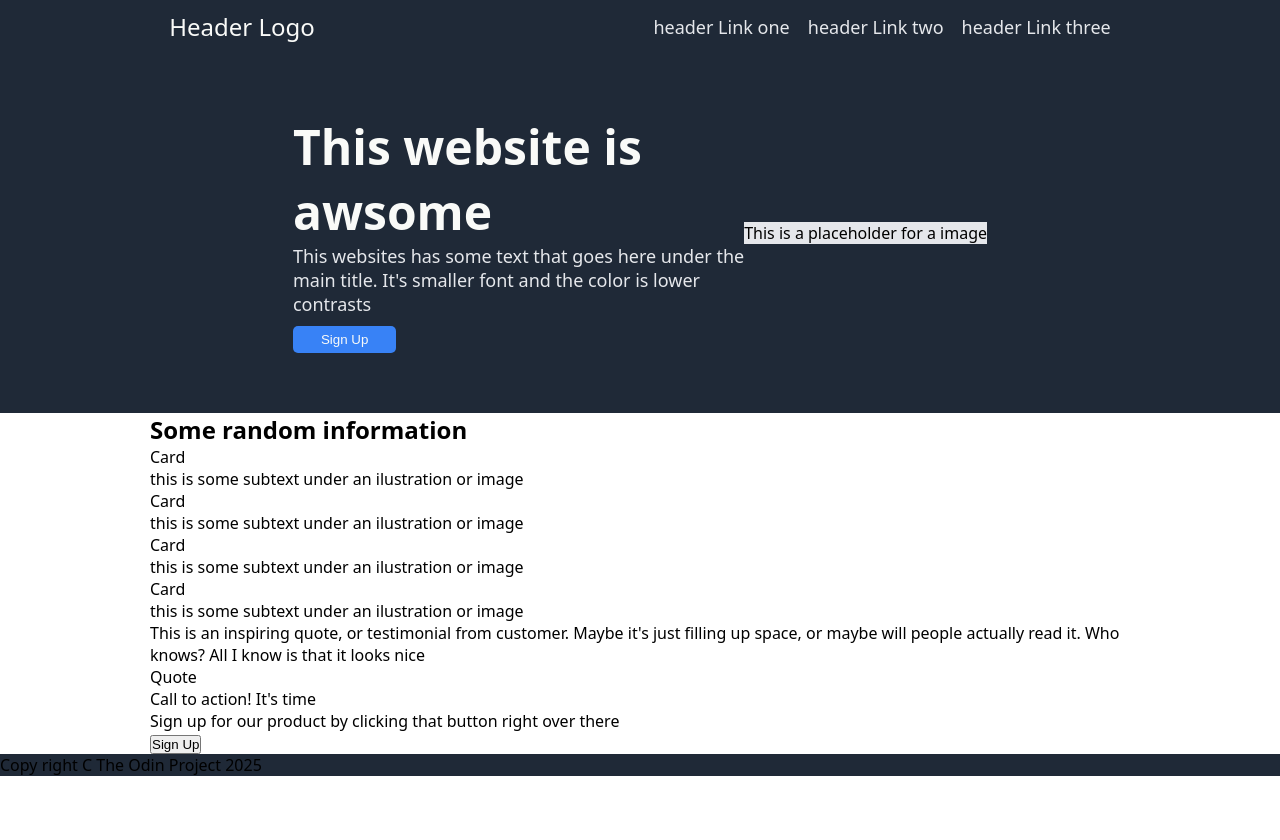
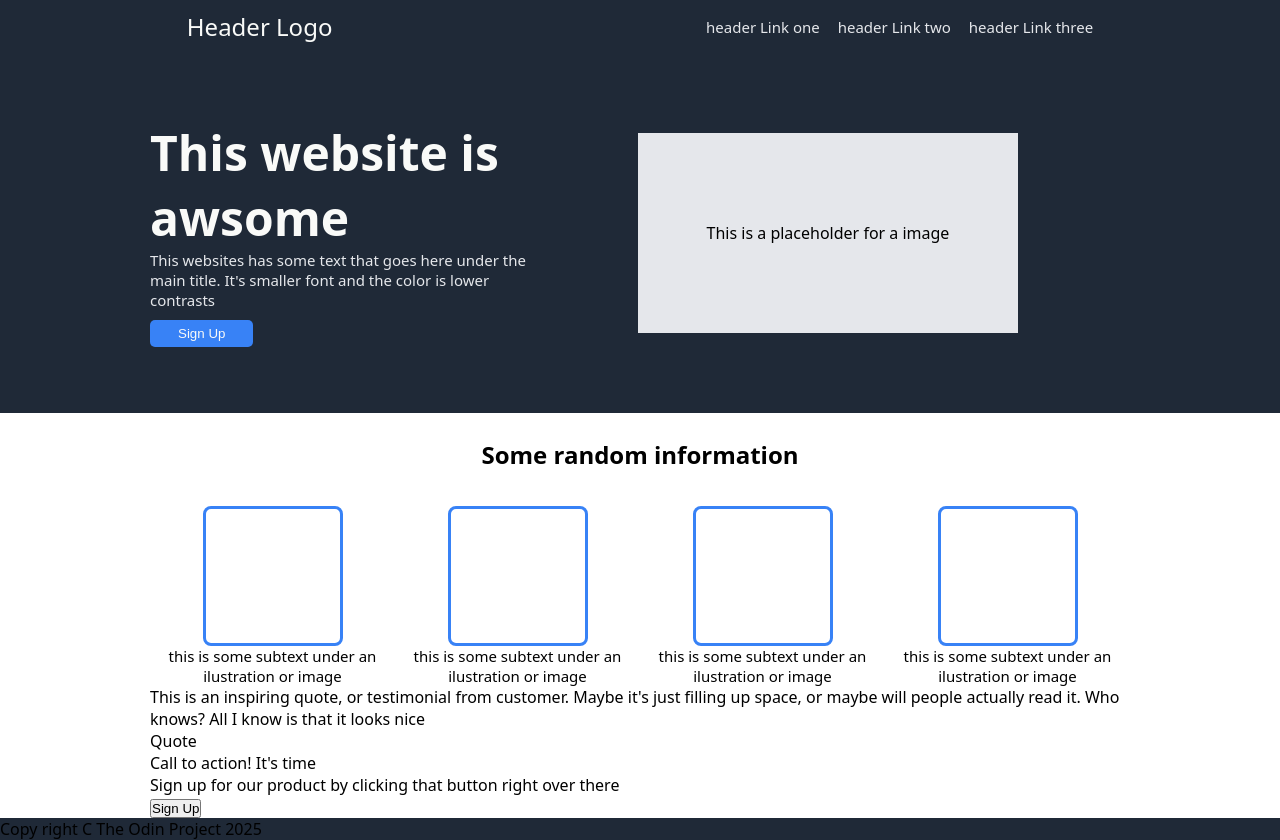
Before and after one commit to Mauricioam/Landing-Page-Odin, a plain HTML site: page index.html in a window 1280 px wide. Before the commit the page ends 800 px from the top, so only its background shows below. Drawn offline with Linux system fonts and the light colour scheme.

Commit message:
add styles for info section fix margins on main section

```diff
--- a/index.html
+++ b/index.html
@@ -39,23 +39,25 @@
           <div class="image-placeholder">This is a placeholder for a image</div>
         </div>
       </section>
-      <section class="card-section">
+      <section class="info-section">
         <h2>Some random information</h2>
-        <div>
-          Card
-          <p>this is some subtext under an ilustration or image</p>
-        </div>
-        <div>
-          Card
-          <p>this is some subtext under an ilustration or image</p>
-        </div>
-        <div>
-          Card
-          <p>this is some subtext under an ilustration or image</p>
-        </div>
-        <div>
-          Card
-          <p>this is some subtext under an ilustration or image</p>
+        <div class="card-container">
+          <div class="card">
+           <div class="card-img"></div>
+            <p class="link-subtext-color-size card-txt">this is some subtext under an ilustration or image</p>
+          </div class="card-img">
+          <div class="card">
+            <div class="card-img"></div>
+            <p class="link-subtext-color-size card-txt">this is some subtext under an ilustration or image</p>
+          </div>
+          <div class="card">
+            <div class="card-img"></div>
+            <p class="link-subtext-color-size card-txt">this is some subtext under an ilustration or image</p>
+          </div>
+          <div class="card">
+            <div class="card-img"></div>
+            <p class="link-subtext-color-size card-txt">this is some subtext under an ilustration or image</p>
+          </div>
         </div>
       </section>
       <section class="quote">
--- a/styles.css
+++ b/styles.css
@@ -40,7 +40,7 @@ footer,
 /* Colors and fonts size */
 .link-subtext-color-size {
   color: #e5e7eb;
-  font-size: 18px;
+  font-size: 15px;
 }
 .hero-text-color-size {
   color: #f9faf8;
@@ -69,4 +69,38 @@ footer,
 }
 .image-container {
   background-color: #e5e7eb;
+  width: 380px;
+  height: 200px;
+  margin: auto;
+  display: flex;
+  align-items: center;
+  justify-content: center;
 }
+/*Info section  */
+
+.info-section {
+  display: flex;
+  flex-direction: column;
+  align-items: center;
+  gap: 35px;
+  padding-top: 25px;
+}
+.card-container {
+  display: flex;
+}
+.card {
+  display: flex;
+  flex-direction: column;
+  align-items: center;
+}
+
+.card-img {
+  width: 140px;
+  height: 140px;
+  border-radius: 8px;
+  border: 3px solid #3882f6;
+}
+.card-txt {
+  color: black;
+  text-align: center;
+}
```
